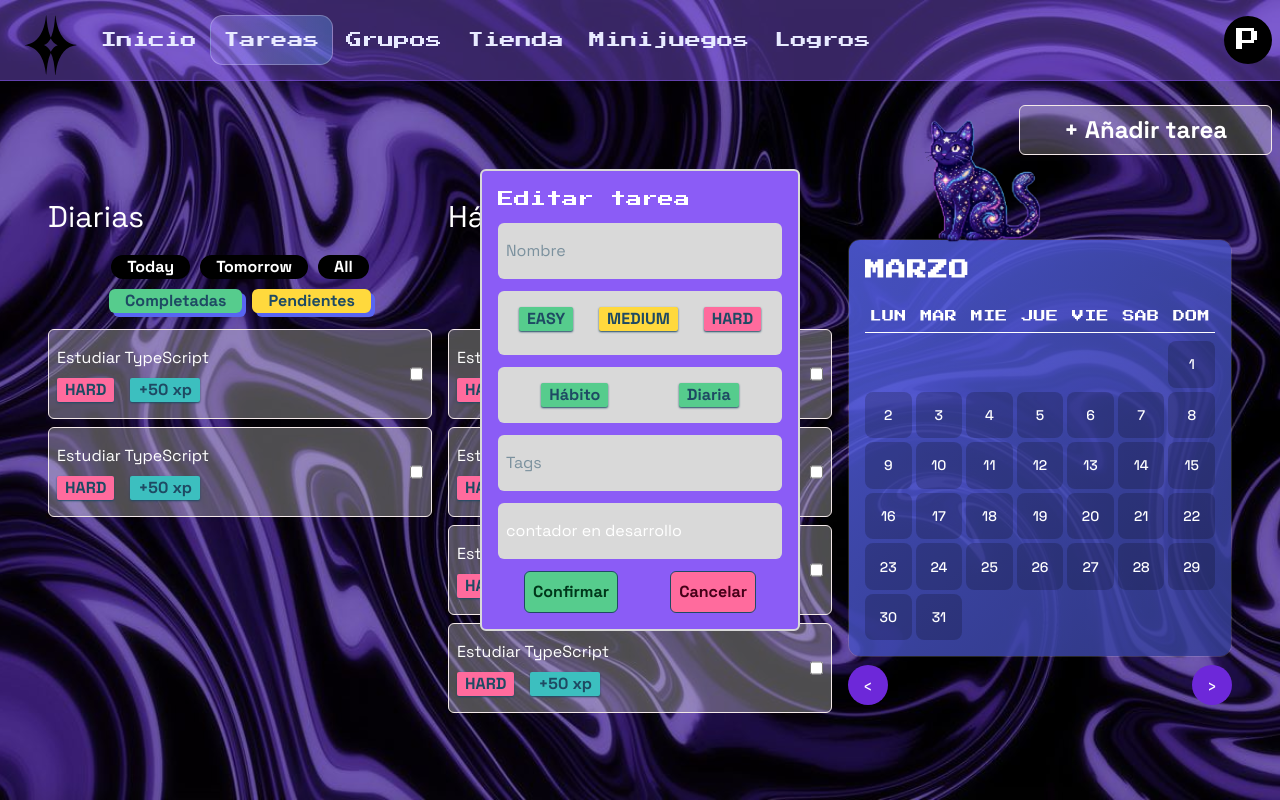
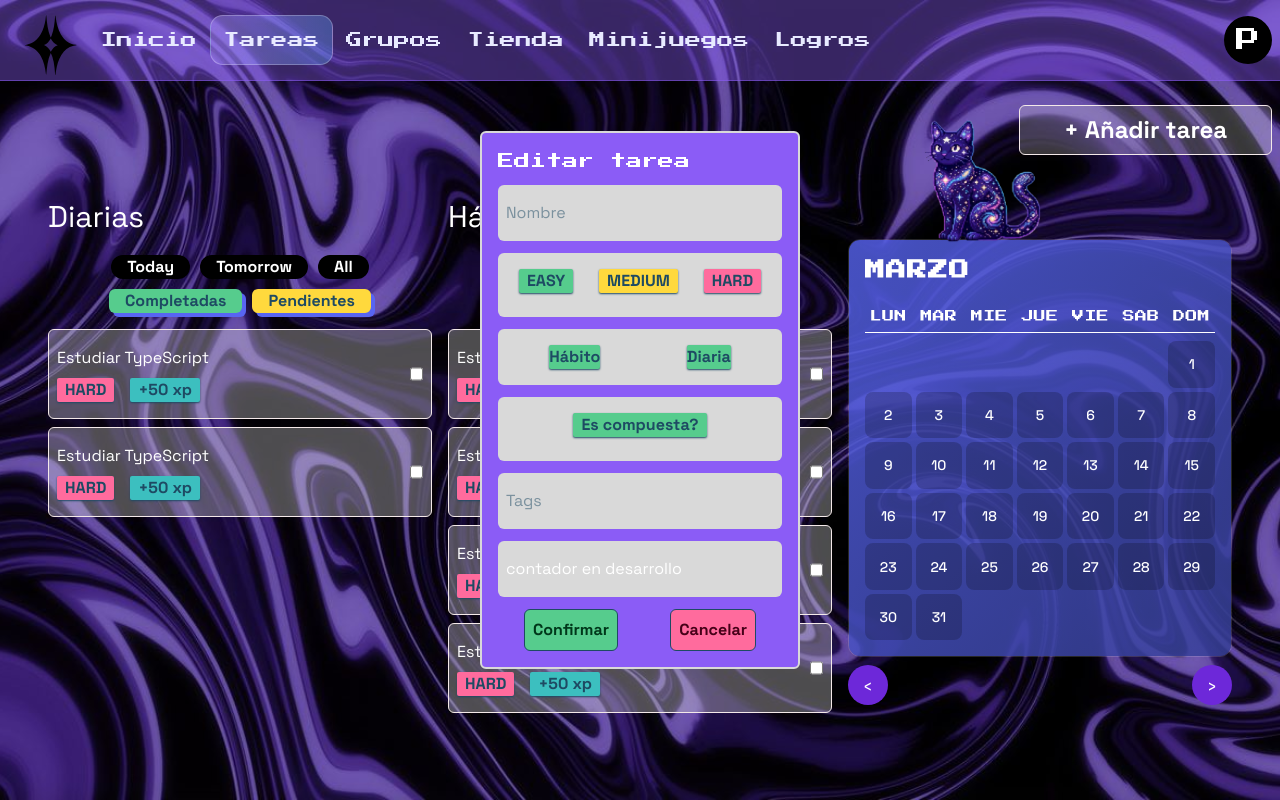
Before and after one commit to GrupoAstrais/proyectoAstrais, a React (Vite) app in the folder astrais-web/: page /tasks in a window 1280 px wide. Both pictures are taken after a click on the button "+ Añadir tarea". Built offline with nearby package versions, Linux system fonts and the light colour scheme.

Commit message:
feat(web): Modal de tareas algo de estilo y funcionalidad a los botones

```diff
--- a/astrais-web/src/components/modales/Modal.tsx
+++ b/astrais-web/src/components/modales/Modal.tsx
@@ -1,5 +1,7 @@
 import { useState } from "react";
 import DifficultyModal from "../ui/DifficultyModal";
+import TaskType from "../ui/TaskType";
+import DiaryHabit from "../ui/DiaryHabit";
 
 interface ModalProps {
     onPress: (opcion: string) => void
@@ -10,6 +12,18 @@ export default function Modal({onPress} : ModalProps) {
 
     const handleActive = (ac: string) => {
         setActive(ac);
+    }
+
+    const [isComposed, setIsComposed] = useState<boolean>(false);
+
+    const handleCompuesta = (ac: boolean) => {
+        setIsComposed(ac);
+    }
+
+    const [isDiary, setIsDiary] = useState<string>("");
+
+    const handleDiary = (ac: string) => {
+        setIsDiary(ac);
     }
 
   return (
@@ -24,12 +38,11 @@ export default function Modal({onPress} : ModalProps) {
             <DifficultyModal handleActive={handleActive} esOtroActivo={active}  dificultad={"HARD"} />
         </div>
         <div className="flex flex-row justify-around bg-accent-beige-300  py-4 px-2 rounded-md">
-            <div className="bg-state-success text-primary-900 rounded-xs shadow-xs shadow-primary-900 px-2">
-                <p className="font-bold">Hábito</p>
-            </div>
-            <div className="bg-state-success text-primary-900 rounded-xs shadow-xs shadow-primary-900 px-2">
-                <p className="font-bold">Diaria</p>
-            </div>
+            <DiaryHabit handleActive={handleDiary} titulo="Hábito" esOtroActivo={isDiary} />
+            <DiaryHabit handleActive={handleDiary} titulo="Diaria" esOtroActivo={isDiary} />
+        </div>
+        <div className="flex flex-row justify-around bg-accent-beige-300  py-4 px-2 rounded-md">
+            <TaskType handleActive={handleCompuesta} />
         </div>
         <div className="flex bg-accent-beige-300 rounded-md py-4 px-2">
             <input className="text-primary-900" id="tags" placeholder="Tags"/>
--- /dev/null
+++ b/astrais-web/src/components/ui/DiaryHabit.tsx
@@ -0,0 +1,30 @@
+import React from "react";
+
+interface ButtonProps {
+    handleActive : (titulo: string) => void,
+    titulo: string,
+    esOtroActivo : string
+}
+
+export default function ButtonFilter({handleActive, titulo, esOtroActivo} : ButtonProps) {
+
+    const [active, setIsActive] = React.useState<boolean>(false);
+
+    const changeState = () => {
+        setIsActive(!active);
+        handleActive(titulo)
+    }
+
+    React.useEffect(() => {
+        if(esOtroActivo != titulo) {
+            setIsActive(false)
+        }
+    },[esOtroActivo])
+
+    return (
+        <>
+            <button onClick={changeState} className={` rounded-xs shadow-xs shadow-primary-900 px-2" ${active ?  'bg-secondary-700 shadow-none translate-y-1 text-white' : 'bg-state-success text-primary-900' }`}>
+                <span className="font-bold">{titulo}</span></button>
+        </>
+  )
+}
--- a/astrais-web/src/components/ui/DifficultyModal.tsx
+++ b/astrais-web/src/components/ui/DifficultyModal.tsx
@@ -10,7 +10,7 @@ export default function DifficultyModal({dificultad, handleActive, esOtroActivo}
         const [active, setIsActive] = React.useState<boolean>(false);
 
         const changeState = () => {
-            setIsActive(!dificultad);
+            setIsActive(!active);
             handleActive(dificultad)
         }
 
--- /dev/null
+++ b/astrais-web/src/components/ui/TaskType.tsx
@@ -0,0 +1,23 @@
+import React from "react";
+
+interface TTProps {
+    handleActive : (act: boolean) => void
+}
+
+export default function TaskType({handleActive} : TTProps) {
+        const [active, setIsActive] = React.useState<boolean>(false);
+
+        const changeState = () => {
+            setIsActive(!active);
+            handleActive(active);
+        }
+
+    return (
+        <>
+            <button onClick={changeState}
+            className={`text-primary-900 rounded-xs shadow-xs shadow-primary-900 font-['Space_Grotesk'] px-2
+            ${active ? 'bg-secondary-700 shadow-none translate-y-1' :  'bg-state-success'} mb-2`}>
+                <span className={`${active ? 'text-white' : 'text-primary-900 ' } text-primary-900 font-bold`}>Es compuesta?</span></button>
+        </>
+  )
+}
```
